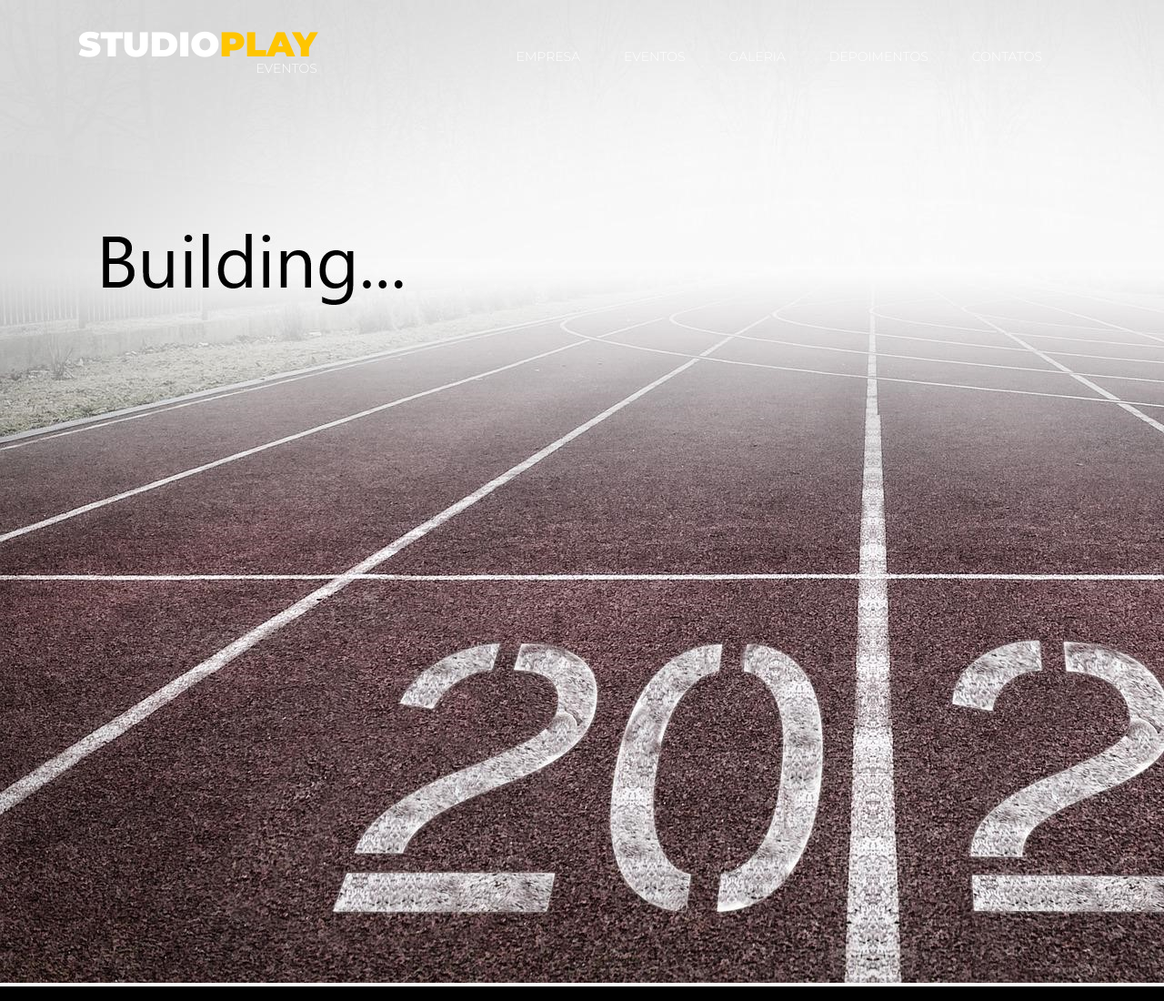
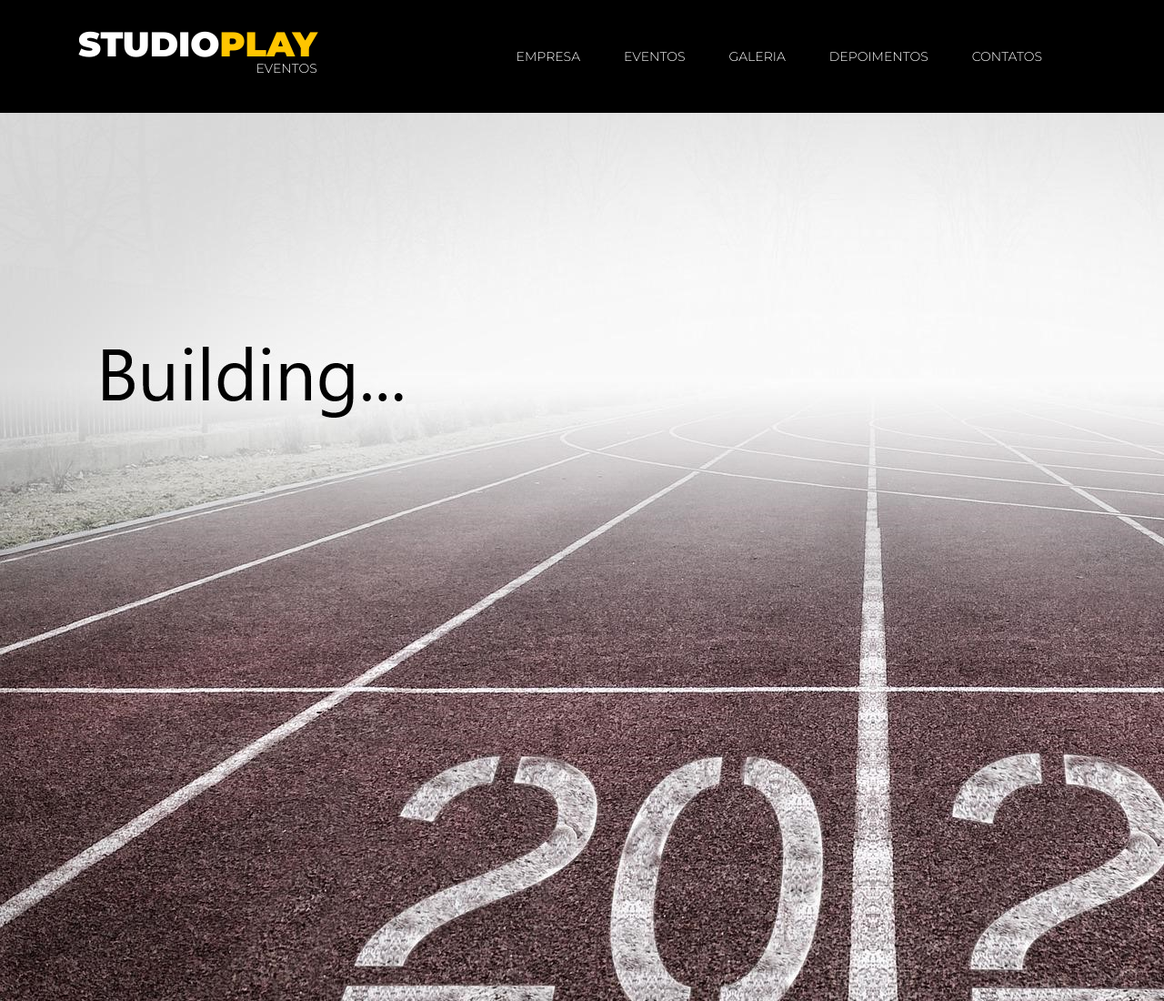
Before and after one commit to heltonbc/studio-play, a website: page src/events.html in a window 1280 px wide. Shown: the top 1100 px of the page at 91% size. Drawn offline with Linux system fonts and the light colour scheme.

Commit message:
fixed navbar color on enterprise, events, gallery, testimonials

```diff
--- a/src/_navbar.css
+++ b/src/_navbar.css
@@ -6,6 +6,15 @@
     left: 0;
     width: 100%;
     color: #fff;
+}
+
+.navbar_tmp {
+    z-index: 1;
+    top: 0;
+    left: 0;
+    width: 100%;
+    color: #fff;
+    background-color: #000;
 }
 
 .navbar__container {
--- a/src/events.html
+++ b/src/events.html
@@ -12,7 +12,7 @@
 
 <body class="vsc-initialized">
 
-    <nav class="navbar">
+    <nav class="navbar_tmp">
         <div class="container navbar__container">
             <h1 class="logo-studioplay">
                 <a href="index.html">
```
Also changed, not shown: src/enterprise.html (+1 -1 lines), src/gallery.html (+1 -1 lines), src/testimonials.html (+1 -1 lines).
